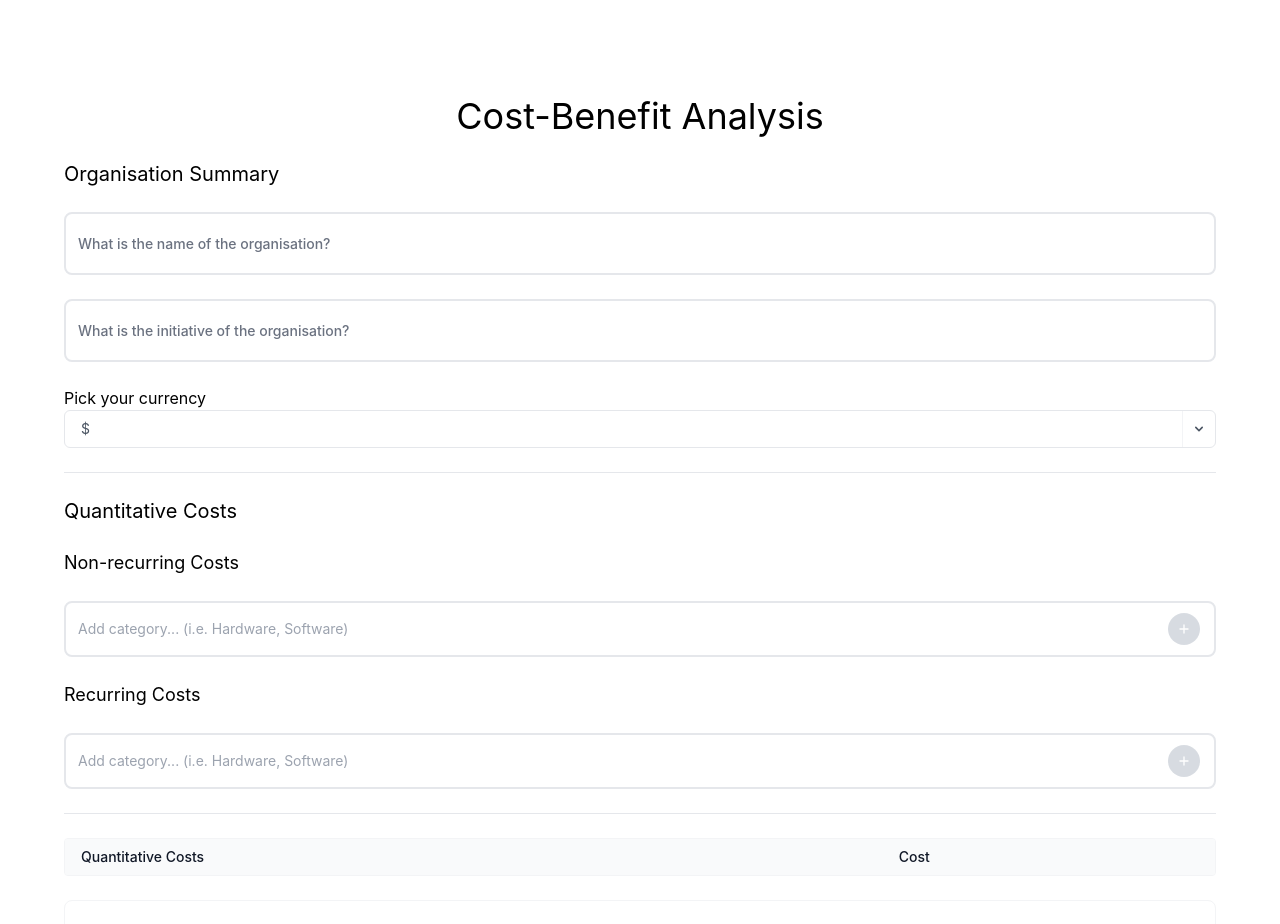
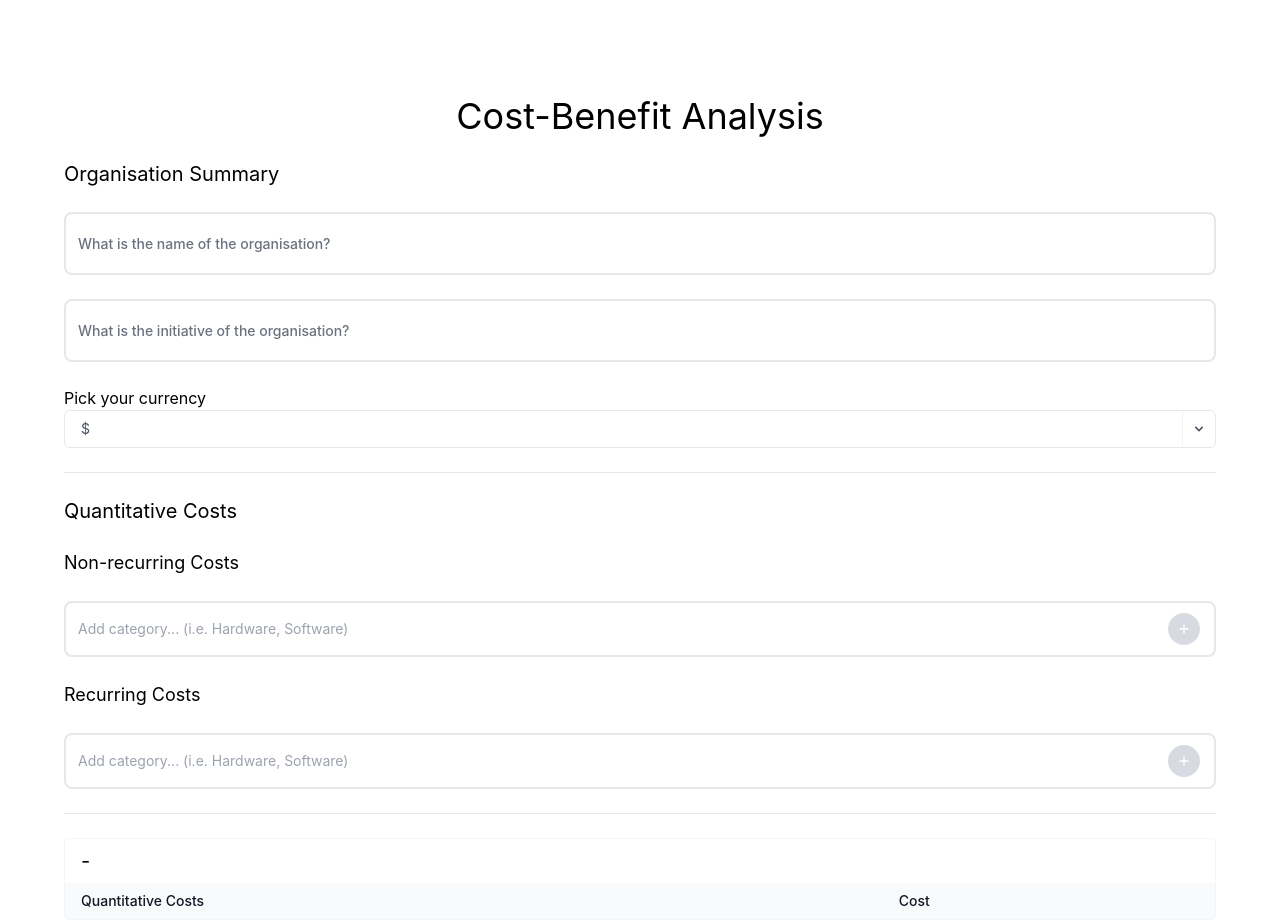
Before and after one commit to dfxe/c-b-analysis-expert, a Next.js app: page / in a window 1280 px wide. Shown: the top 924 px of the page. Built offline with nearby package versions, Linux system fonts and the light colour scheme.

Commit message:
Add output table title

```diff
--- a/components/survey/OutTable.tsx
+++ b/components/survey/OutTable.tsx
@@ -14,6 +14,9 @@ export default function OutTable() {
   };
   return (
     <div className="overflow-hidden overflow-x-auto border border-gray-100 rounded">
+      <div className="text-xl px-4 py-2">
+        {details.state.title} - {details.state.initiative}
+      </div>
       <table className="min-w-full text-sm divide-y divide-gray-200">
         <thead>
           <tr className="bg-gray-50">
--- a/styles/globals.css
+++ b/styles/globals.css
@@ -5,10 +5,11 @@ html,
 body {
   padding: 0;
   margin: 0;
-  font-family: -apple-system, BlinkMacSystemFont, Segoe UI, Roboto, Oxygen,
-    Ubuntu, Cantarell, Fira Sans, Droid Sans, Helvetica Neue, sans-serif;
+  font-family: Montserrat, -apple-system, BlinkMacSystemFont, Segoe UI, Roboto,
+    Oxygen, Ubuntu, Cantarell, Fira Sans, Droid Sans, Helvetica Neue, sans-serif;
 }
-
+html {
+}
 a {
   color: inherit;
   text-decoration: none;
```
